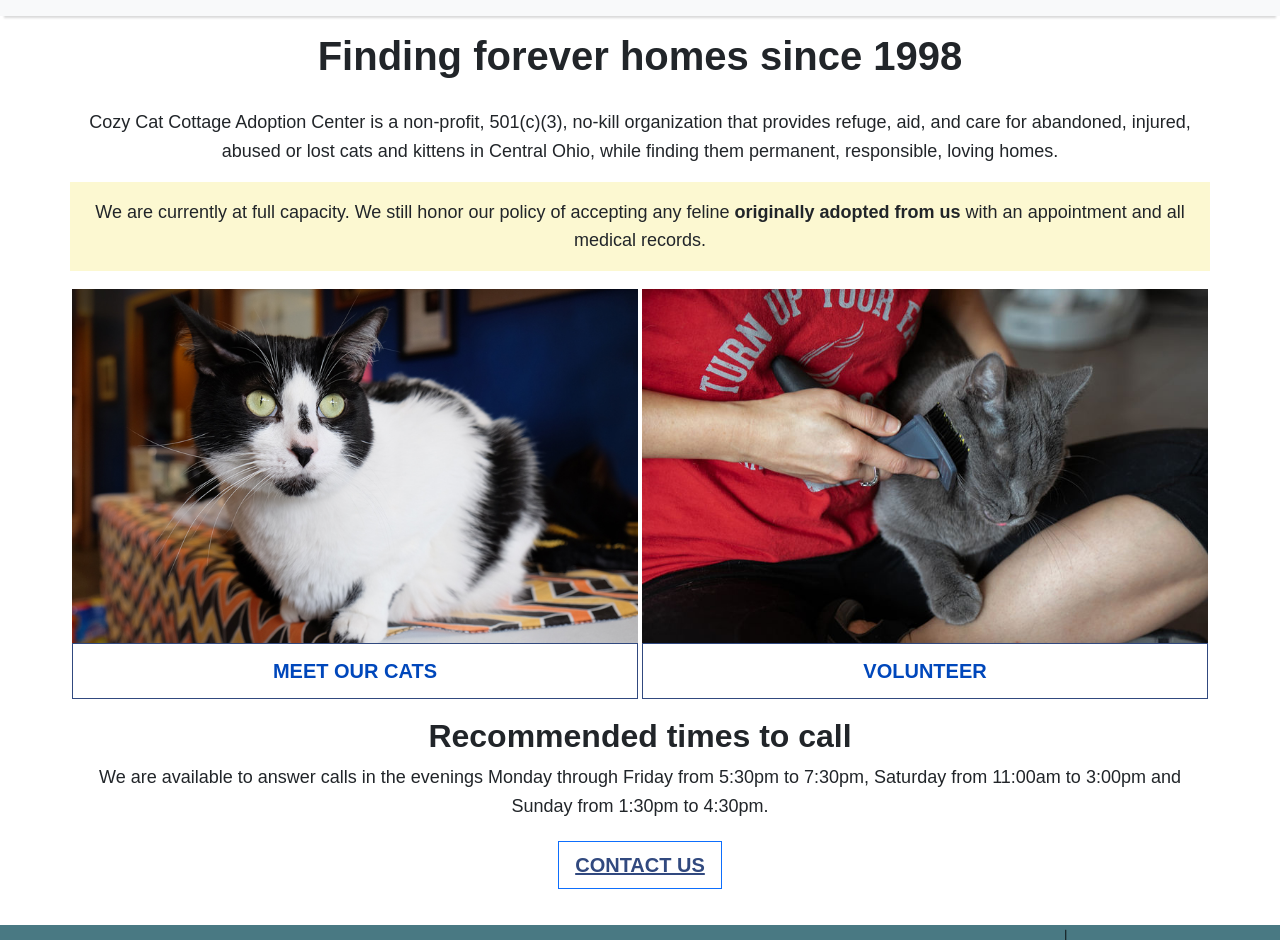
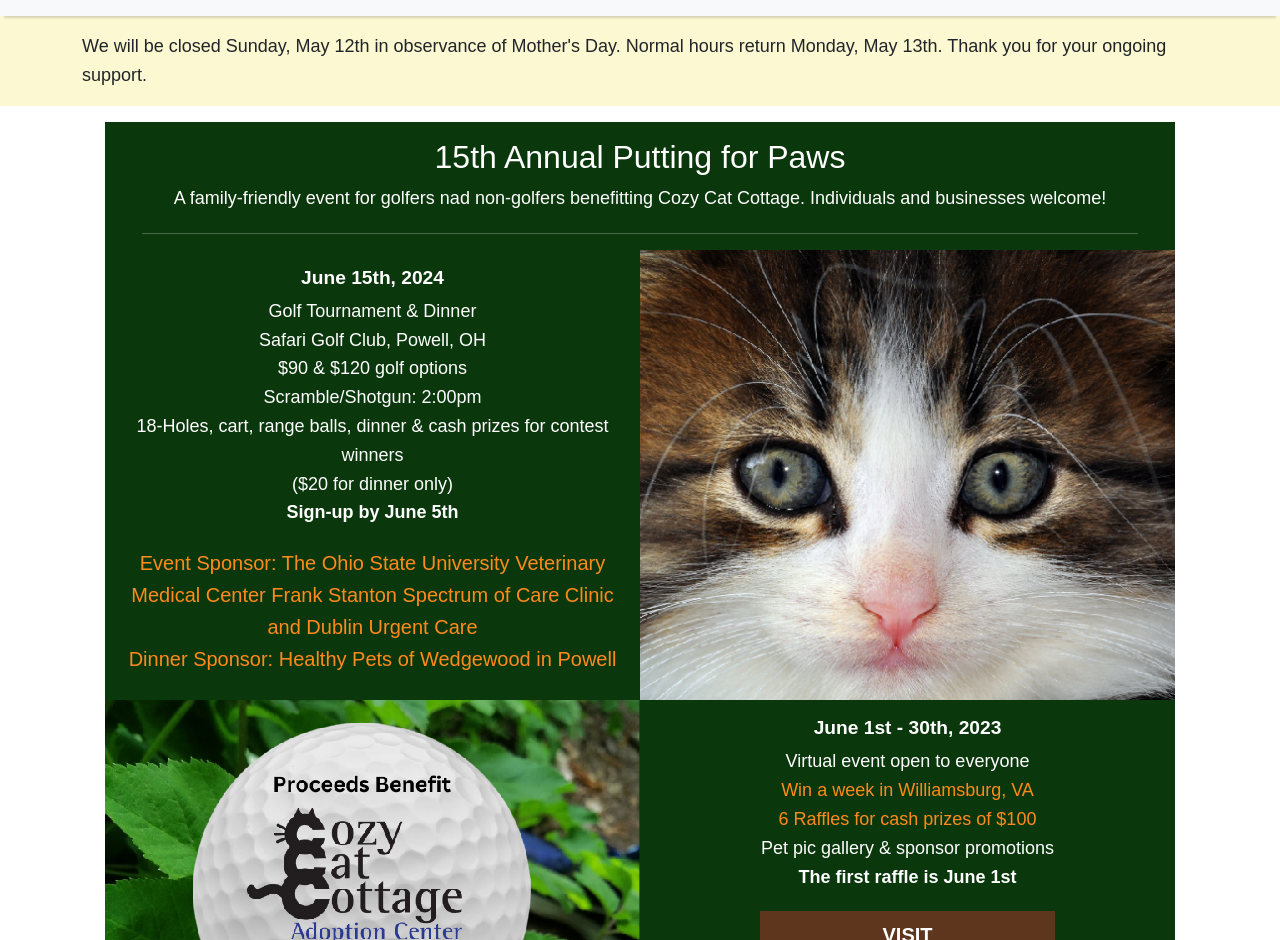
Before and after one commit to neilcoplin/cozycatcottage, a Next.js app: page / in a window 1280 px wide. Shown: the part 72-1012 px from the top of the page. Built offline with nearby package versions, Linux system fonts and the light colour scheme.

Commit message:
Adding P4P 2024 feature.  Closure notice for mother's day.

```diff
--- /dev/null
+++ b/components/feature-p4p2024.tsx
@@ -0,0 +1,49 @@
+import { Button, Col, Container, Image, Row } from 'react-bootstrap'
+
+import styles from '@/styles/Feature.module.css'
+
+export default function FeatureP4P2024() {
+
+  return (
+    <Container className={styles.PuttingForPaws2023} fluid="sm">
+      <Row className={styles.headerPadding}>
+        <h2>15th Annual Putting for Paws</h2>
+        <p>A family-friendly event for golfers nad non-golfers benefitting Cozy Cat Cottage.  Individuals and businesses welcome!</p>
+        <hr className={styles.divider} />
+      </Row>
+      <Row xs={1} lg={2}>
+        <Col className={styles.centered4Up}>
+          <h3>June 15th, 2024</h3>
+          <p>Golf Tournament &amp; Dinner<br />
+            Safari Golf Club, Powell, OH<br />
+            $90 &amp; $120 golf options<br />
+            Scramble/Shotgun: 2:00pm<br />
+            18-Holes, cart, range balls, dinner &amp; cash prizes for contest winners<br />
+            ($20 for dinner only)<br />
+            <strong>Sign-up by June 5th</strong></p>
+            <p className={styles.sponsor}>Event Sponsor: The Ohio State University Veterinary Medical Center
+              Frank Stanton Spectrum of Care Clinic and Dublin Urgent Care<br />
+              Dinner Sponsor: Healthy Pets of Wedgewood in Powell</p>
+        </Col>
+        <Col className={styles.noPadding}>
+          <Image fluid src="/img/feature-p4p2023-cat-face.png" alt="Close up of a cat face" />
+        </Col>
+      </Row>
+      <Row xs={1} lg={2}>
+        <Col className={styles.noPadding}>
+          <Image fluid src="/img/feature-p4p2023-logo.png" alt="Proceeds benefit Cozy Cat Cottage Adoption Center" />
+        </Col>
+        <Col className={styles.centered4Up}>
+          <h3>June 1st - 30th, 2023</h3>
+          <p>Virtual event open to everyone<br />
+            <span className={styles.orangeText}>Win a week in Williamsburg, VA<br />
+            6 Raffles for cash prizes of $100</span><br />
+            Pet pic gallery & sponsor promotions<br />
+            <strong>The first raffle is June 1st</strong></p>
+
+            <Button href="https://www.cozycatgolf.org" size="lg" className={styles.buttonBrown}>Visit<br />www.cozycatgolf.org<br />to sign up</Button>
+        </Col>
+      </Row>
+    </Container>
+  )
+}
--- a/pages/index.tsx
+++ b/pages/index.tsx
@@ -3,7 +3,7 @@ import Link from 'next/link'
 import styles from '@/styles/Home.module.css'
 import ClosureNotice from '@/components/closure-notice';
 import { Button, Card, Col, Container, Image, Row, Stack } from "react-bootstrap";
-import FeatureHeartsAndPaws from '@/components/feature-hearts-and-paws';
+import FeatureP4P2024 from '@/components/feature-p4p2024';
 
 export default function Home(props:any) {
   return (
@@ -21,10 +21,12 @@ export default function Home(props:any) {
               </Container>
             </Container> */}
 
-            {/* <ClosureNotice
-              message="We will be closed Sunday, March 31st in observance of Easter. Normal hours return Monday, April 1st.  Thank you for your ongoing support."
-              untilDatestring="2024-04-01"
-          /> */}
+            <ClosureNotice
+              message="We will be closed Sunday, May 12th in observance of Mother's Day. Normal hours return Monday, May 13th.  Thank you for your ongoing support."
+              untilDatestring="2024-05-13"
+          />
+
+            <FeatureP4P2024 />
 
             <Container fluid="md" className="center top-padding">
               <h1>Finding forever homes since 1998</h1>
```
Also changed, not shown: public/img/feature-p4p2024-safari-golf-club.jpg (added).
